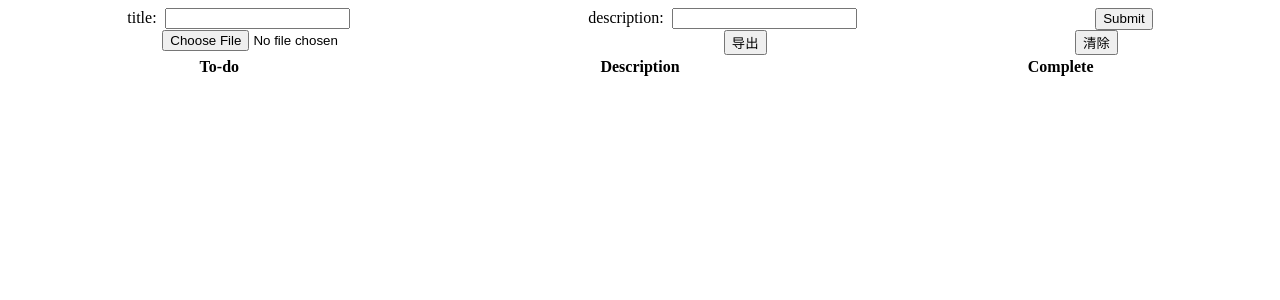
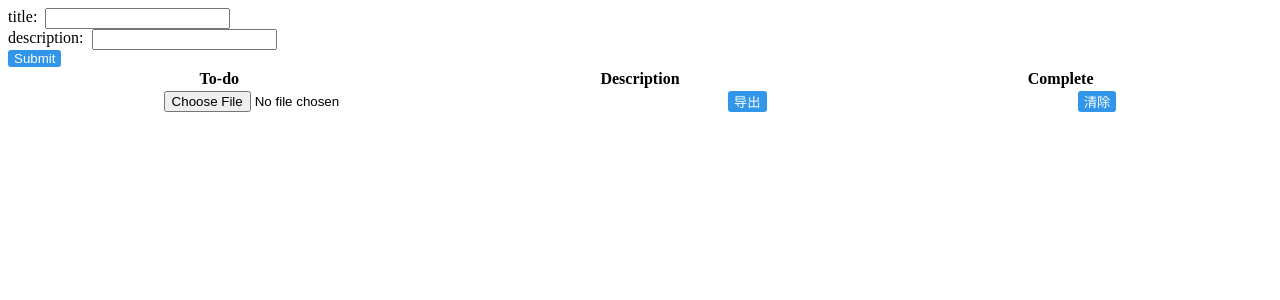
Before and after one commit to Andy201512/react-tutorial, a React (Create React App) app: page / in a window 1280 px wide. Shown: the top 300 px of the page. Built offline with nearby package versions, Linux system fonts and the light colour scheme.

Commit message:
调整出大致样式

```diff
--- a/src/components/App.js
+++ b/src/components/App.js
@@ -1,6 +1,7 @@
 import { Component } from 'react';
 import { read, utils, writeFileXLSX } from 'xlsx';
-import styles from "css/App.module.css"
+import 'css/index.css';
+import styles from 'css/App.module.css';
 import Table from "./Table";
 import Form from "./Form";
 
@@ -73,6 +74,11 @@ class App extends Component {
     return (
       <div className={styles['app--normal']} >
         <Form handleSubmit={this.handleSubmit}></Form>
+        <Table
+          toDoList={this.state.toDoList}
+          handleCompleteItem={this.handleCompleteItem}
+          handleRemoveItem={this.handleRemoveItem}
+        ></Table>
         <div className={styles['rowDiv--normal']}>
           <div className={styles['colDiv--normal']}>
             <input
@@ -94,11 +100,6 @@ class App extends Component {
             >清除</button>
           </div>
         </div>
-        <Table
-          toDoList={this.state.toDoList}
-          handleCompleteItem={this.handleCompleteItem}
-          handleRemoveItem={this.handleRemoveItem}
-        ></Table>
       </div>
     );
   }
--- a/src/components/Form.js
+++ b/src/components/Form.js
@@ -63,7 +63,6 @@ class Form extends Component {
                 </div>
                 <div className={styles['rowOneThirds--normal']}>
                     <button
-                        className={styles['button--normal']}
                         type="submit"
                     >Submit</button>
                 </div>
--- a/src/css/Form.module.css
+++ b/src/css/Form.module.css
@@ -1,10 +1,10 @@
 .form--normal {
     width: 100%;
-    display: flex;
 }
 
 .rowOneThirds--normal {
-    flex: 1 1 auto;
+    display: flex;
+    flex-direction: row;
     vertical-align: middle;
     text-align: center;
 }
@@ -12,7 +12,3 @@
 .label--normal{
     margin-right: 8px;
 }
-
-.button--normal {
-    padding-bottom: 2px;
-}
--- /dev/null
+++ b/src/css/index.css
@@ -0,0 +1,8 @@
+button {
+    background-color: rgb(49, 150, 233);
+    border-radius: 3px;
+    border-width: 0;
+    color: #fff;
+    cursor: pointer;
+    height: 100%;
+}
```
